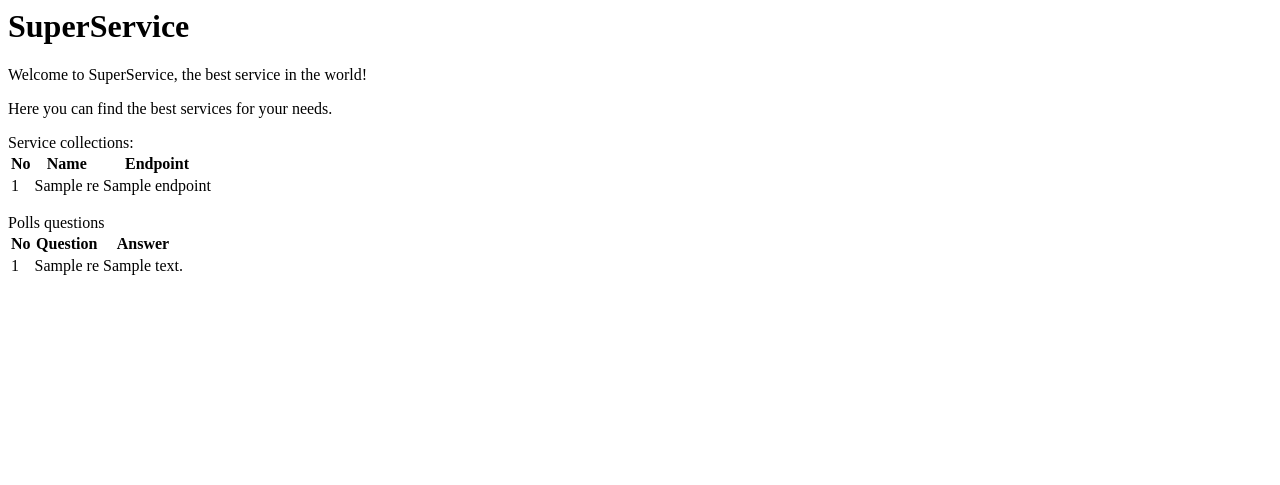
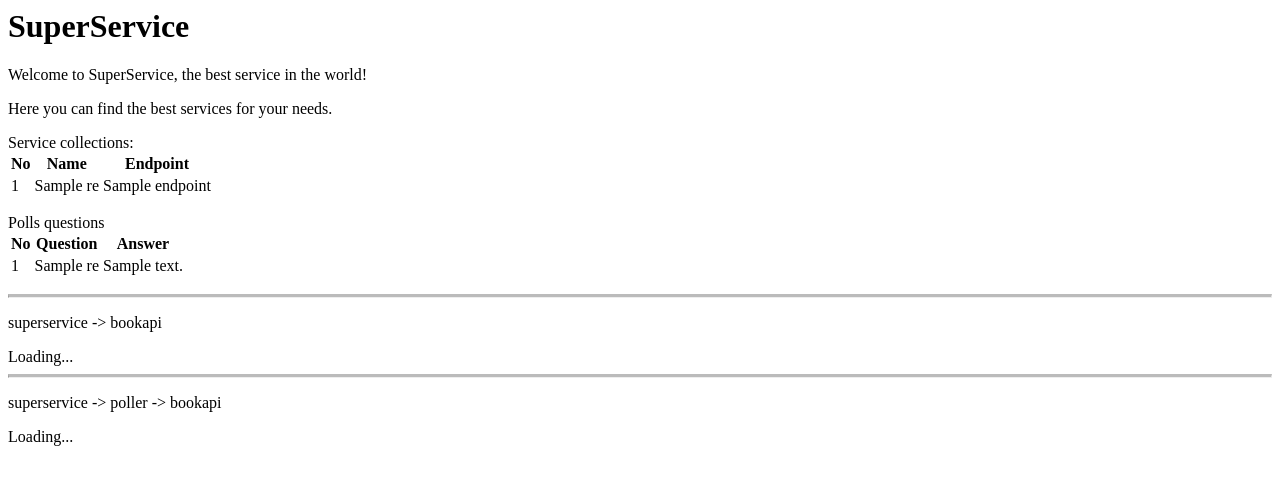
Before and after one commit to essanpupil/superservice, a Flask app: template templates/index.html in a window 1280 px wide. Shown: the top 485 px of the page. Run offline with Flask 3, Linux system fonts and the light colour scheme; the template is opened without the code that fills it: most values are stand-ins (such as "Sample title", 1, 10 or a date in 2020).

Commit message:
fetch bookapi from superservice and poller

```diff
--- a/app.py
+++ b/app.py
@@ -10,20 +10,22 @@
 
 
 app = Flask(__name__)
-app.config["SQLALCHEMY_DATABASE_URI"] = "mysql+pymysql://{uname}:{passwd}@{host}/{dbname}".format(
-    uname=os.environ.get("DB_USER"),
-    passwd=os.environ.get("DB_PASSWORD"),
-    host=os.environ.get("DB_HOST"),
-    dbname=os.environ.get("DB_NAME")
+app.config["SQLALCHEMY_DATABASE_URI"] = (
+    "mysql+pymysql://{uname}:{passwd}@{host}/{dbname}".format(
+        uname=os.environ.get("DB_USER"),
+        passwd=os.environ.get("DB_PASSWORD"),
+        host=os.environ.get("DB_HOST"),
+        dbname=os.environ.get("DB_NAME"),
+    )
 )
 POLL_URL = os.environ.get("POLL_URL")
 patch(sqlalchemy=True)
 patch(requests=True)
-ddtrace.config.flask['distributed_tracing_enabled'] = True
-ddtrace.config.flask['service_name'] = 'superservice'
-ddtrace.config.flask['collect_view_args'] = True
-ddtrace.config.flask['trace_signals'] = True
-ddtrace.config.requests['service'] = 'superservice-requests'
+ddtrace.config.flask["distributed_tracing_enabled"] = True
+ddtrace.config.flask["service_name"] = "superservice"
+ddtrace.config.flask["collect_view_args"] = True
+ddtrace.config.flask["trace_signals"] = True
+ddtrace.config.requests["service"] = "superservice-requests"
 
 
 class Base(DeclarativeBase):
@@ -40,47 +42,59 @@
     endpoint: Mapped[str]
 
 
-if __name__ != '__main__':
-    gunicorn_logger = logging.getLogger('gunicorn.error')
+if __name__ != "__main__":
+    gunicorn_logger = logging.getLogger("gunicorn.error")
     app.logger.handlers = gunicorn_logger.handlers
     app.logger.setLevel(gunicorn_logger.level)
 
 
-@app.route('/healthcheck')
+@app.route("/healthcheck")
 def healthcheck():
     db.session.execute(db.select(Service).order_by(Service.name)).scalars()
     return "OK", 200
 
 
-@app.route('/')
+@app.route("/")
 def index():
     result = db.session.execute(db.select(Service).order_by(Service.name)).scalars()
     try:
-        question = requests.get(POLL_URL+"/api/questions").json()
+        question = requests.get(POLL_URL + "/api/questions").json()
+        books = request.get(
+            "http://poc-bookapi-1433128348.ap-southeast-1.elb.amazonaws.com/books"
+        ).json()
+        booksFromPolls = requests.get(POLL_URL + "/bookapi/books").json()
     except Exception as err:
         app.logger.error("Could not connect to Polls: %s", err)
         question = "Could not connect to Polls: {}".format(err)
+        books = "Could not connect to BookAPI: {}".format(err)
+        booksFromPolls = "Could not connect to BookAPI: {}".format(err)
 
-    return render_template('index.html', result=result, question=question)
+    return render_template(
+        "index.html",
+        result=result,
+        question=question,
+        books=books,
+        booksFromPolls=booksFromPolls,
+    )
 
 
-@app.route('/create-service', methods=['POST'])
+@app.route("/create-service", methods=["POST"])
 def create_service():
-    name = request.form.get('name')
-    endpoint = request.form.get('endpoint')
+    name = request.form.get("name")
+    endpoint = request.form.get("endpoint")
     service = Service(name=name, endpoint=endpoint)
     db.session.add(service)
     db.session.commit()
-    return redirect(url_for('index'))
+    return redirect(url_for("index"))
 
 
-@app.route('/create-question', methods=['POST'])
+@app.route("/create-question", methods=["POST"])
 def create_question():
-    question = request.form.get('question')
-    answer = request.form.get('answer')
+    question = request.form.get("question")
+    answer = request.form.get("answer")
     requests.post(POLL_URL, data={"question": question, "answer": answer})
-    return redirect(url_for('index'))
+    return redirect(url_for("index"))
 
 
-if __name__ == '__main__':
-    app.run(host='0.0.0.0', port=8080, debug=True)
+if __name__ == "__main__":
+    app.run(host="0.0.0.0", port=8080, debug=True)
--- a/templates/index.html
+++ b/templates/index.html
@@ -2,6 +2,12 @@
 
 <head>
     <title>SuperService</title>
+    <style>
+        /* Solid border */
+        hr.solid {
+            border-top: 3px solid #bbb;
+        }
+    </style>
 </head>
 
 <body>
@@ -9,12 +15,20 @@
     <p>Welcome to SuperService, the best service in the world!</p>
     <p>Here you can find the best services for your needs.</p>
     <p>Service collections:<br>
-        <table>
-        <tr><th>No</th><th>Name</th><th>Endpoint</th></tr>
-            {% for res in result %}
-        <tr><td>{{ res.id }}</td><td>{{ res.name }}</td><td>{{ res.endpoint }}</td></tr>
+    <table>
+        <tr>
+            <th>No</th>
+            <th>Name</th>
+            <th>Endpoint</th>
+        </tr>
+        {% for res in result %}
+        <tr>
+            <td>{{ res.id }}</td>
+            <td>{{ res.name }}</td>
+            <td>{{ res.endpoint }}</td>
+        </tr>
         {% endfor %}
-        </table>
+    </table>
 
     <p>Polls questions
     <table>
@@ -32,6 +46,22 @@
         {% endfor %}
     </table>
     </p>
+
+    <hr class="solid">
+    <p>superservice -> bookapi</p>
+    <div id="message">Loading...</div>
+    <script>
+        const messageElement = document.getElementById('message');
+        messageElement.innerText = JSON.stringify(books, null, 4)
+    </script>
+
+    <hr class="solid">
+    <p>superservice -> poller -> bookapi</p>
+    <div id="message2">Loading...</div>
+    <script>
+        const messageElement2 = document.getElementById('message2');
+        messageElement2.innerText = JSON.stringify(booksFromPolls, null, 4)
+    </script>
 </body>
 
 </html>
```
